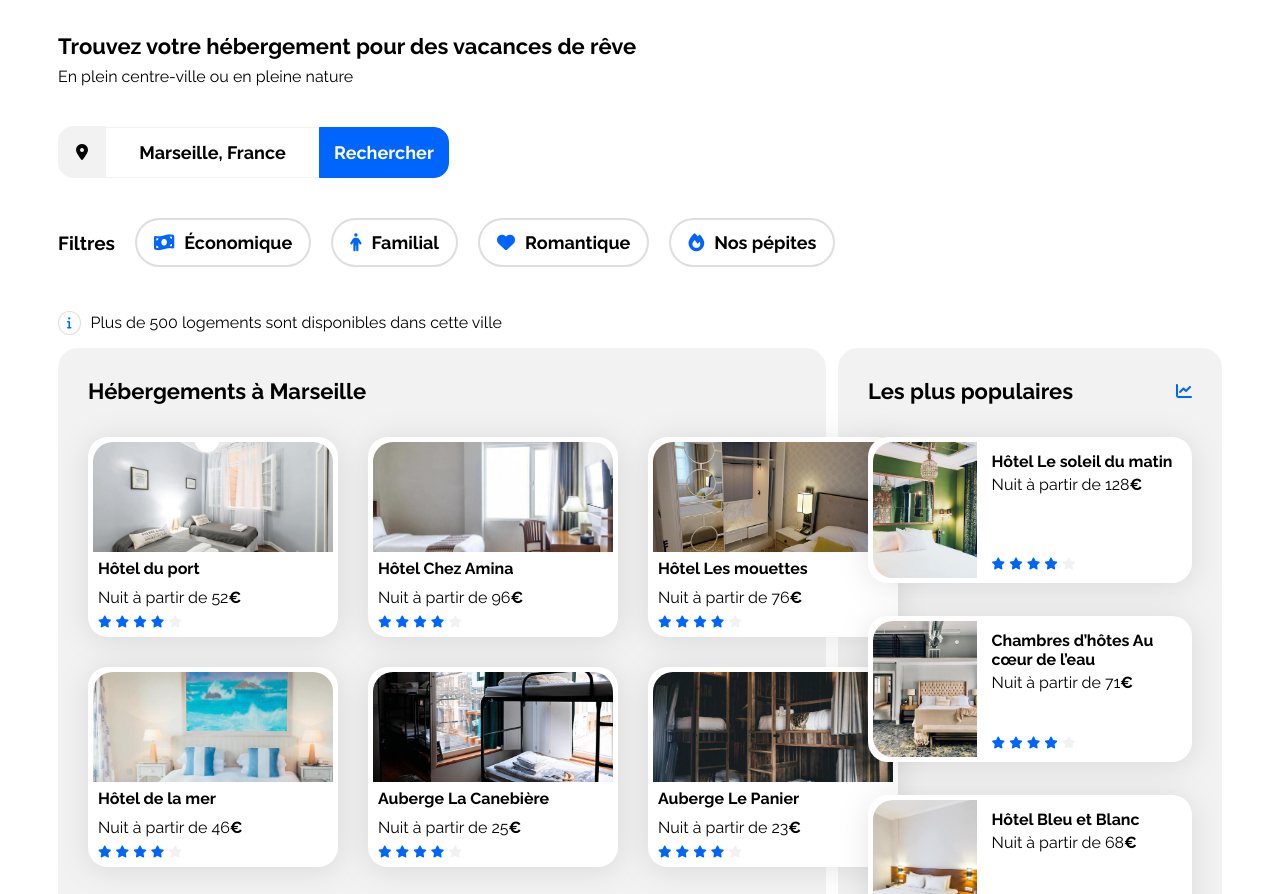
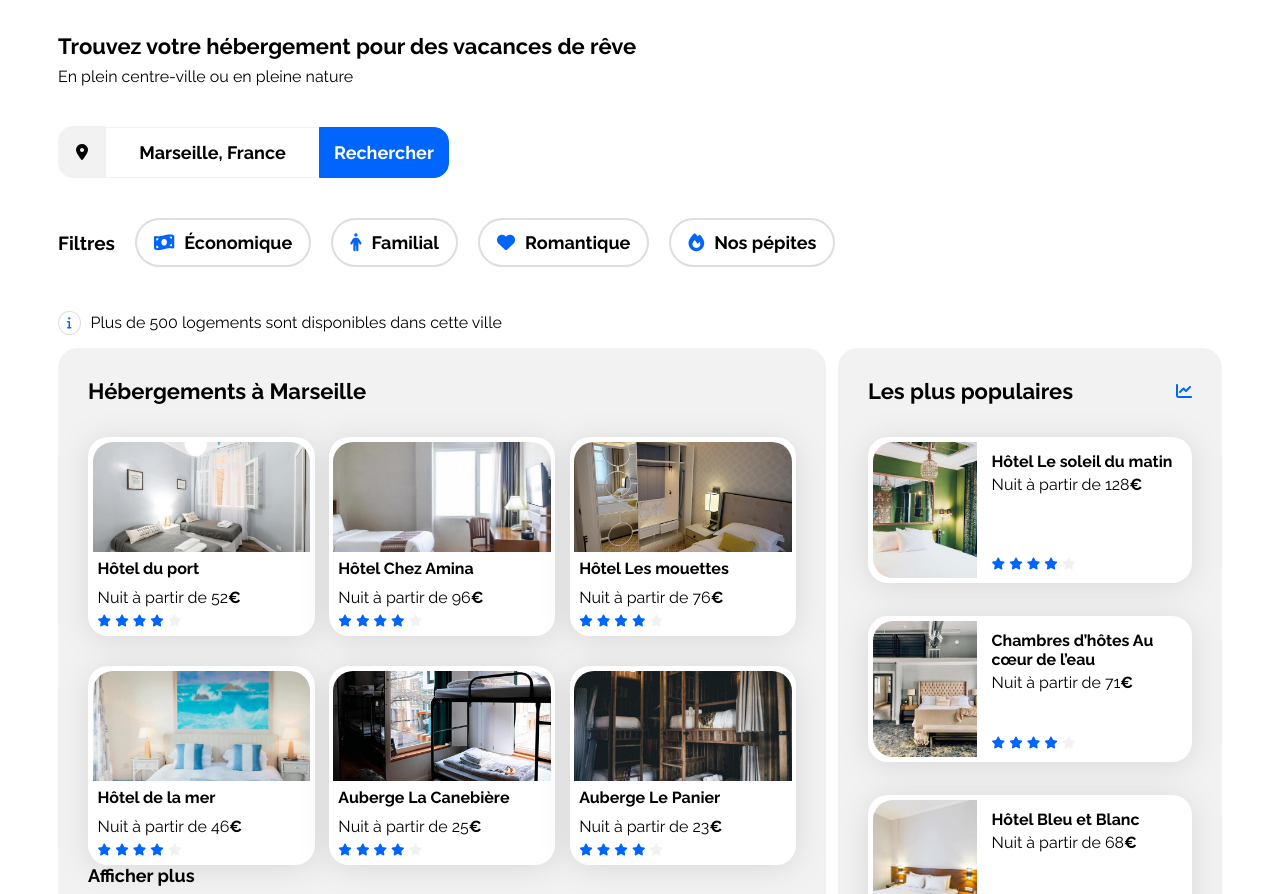
Before and after one commit to TanguyJu/Booki, a plain HTML site: page index.html in a window 1280 px wide. Shown: the part 58-952 px from the top of the page. Drawn offline with Linux system fonts and the light colour scheme.

Commit message:
implementation flexbox

```diff
--- a/css/style.css
+++ b/css/style.css
@@ -47,7 +47,7 @@ a {
 .h-card {
     background-color: white;
     border-radius: 20px;
-    padding: 5px;
+    padding: 2%;
     filter: drop-shadow(0px 3px 15px rgba(0, 0, 0, 0.1));
 }
 
@@ -240,15 +240,20 @@ header a:hover {
     border-top-right-radius: 20px;
 }
 
+.hebergements-cards a {
+    width: 32%;
+}
+
 .h-card {
     height: 190px;
+    width: 96%;
 }
 
 .hebergements-cards {
-    display: grid;
-    grid-template-columns: 250px 250px 250px;
-    gap: 30px;
-    padding-bottom: 40px;
+    display: flex;
+    flex-wrap: wrap;
+    gap: 30px 0;
+    justify-content: space-between;
 }
 
 .h-card .card-title {
```
